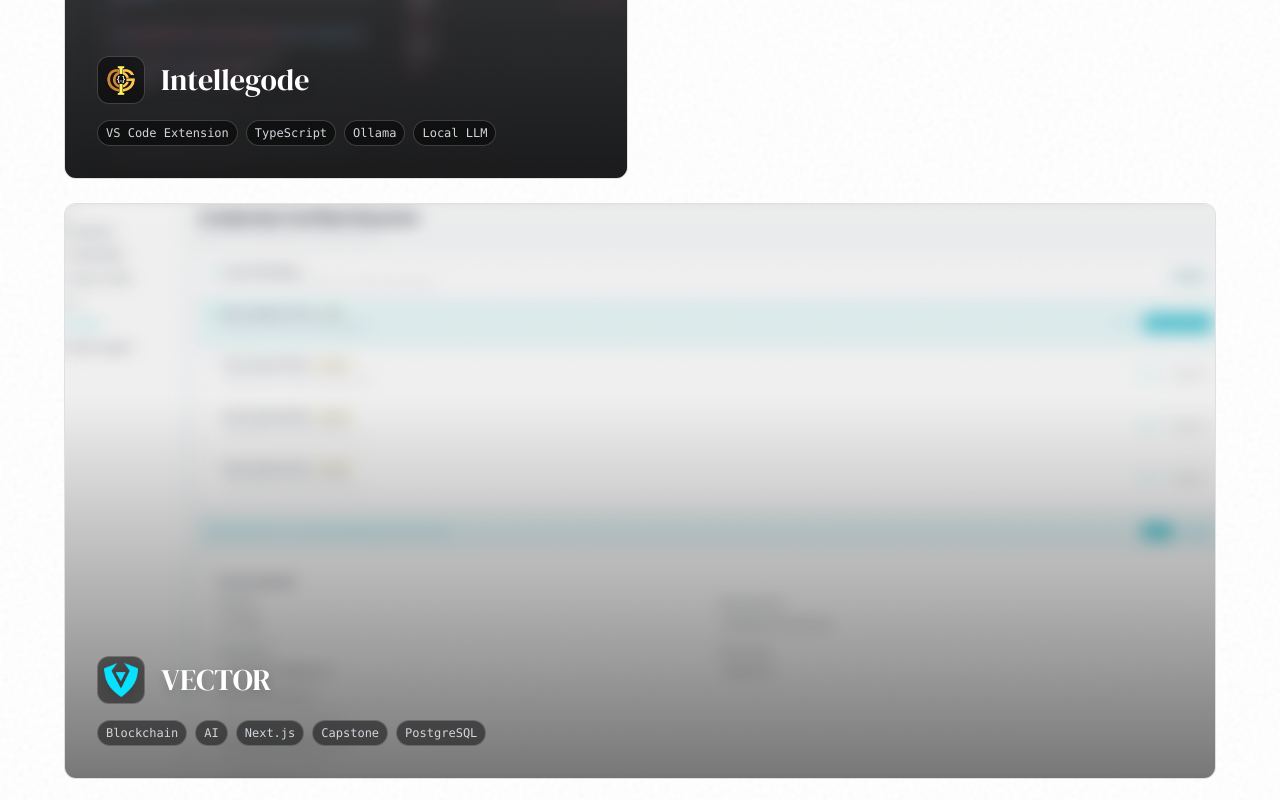
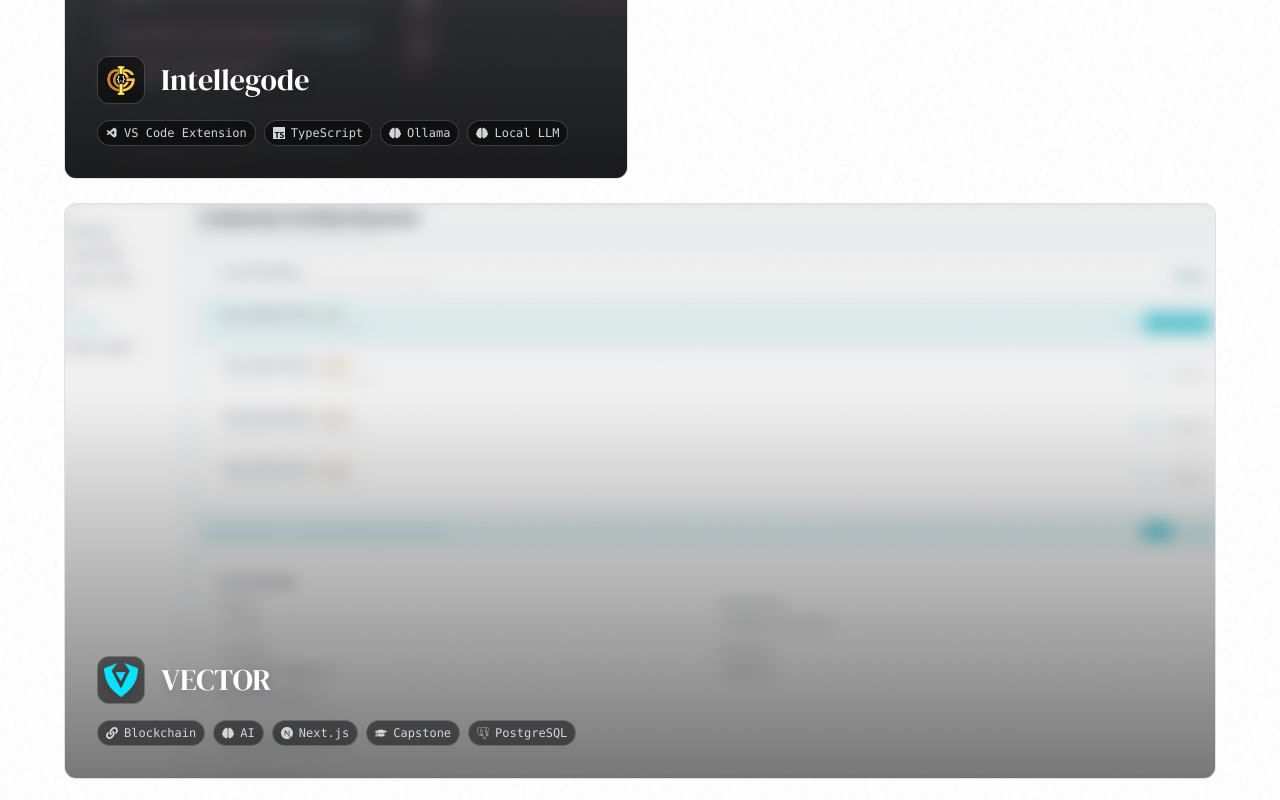
Before and after one commit to naxareth/Portfolio, a Next.js app: page /work in a window 1280 px wide. Shown: the part 540-1340 px from the top of the page. Built offline with nearby package versions, Linux system fonts and the light colour scheme; grey boxes are pictures that could not be loaded.

Commit message:
feat: install react-icons and add technology icons to project tags

```diff
--- a/package.json
+++ b/package.json
@@ -12,7 +12,8 @@
     "framer-motion": "^12.40.0",
     "next": "16.2.7",
     "react": "19.2.4",
-    "react-dom": "19.2.4"
+    "react-dom": "19.2.4",
+    "react-icons": "^5.6.0"
   },
   "devDependencies": {
     "@tailwindcss/postcss": "^4",
--- a/src/components/CaseStudyCard.tsx
+++ b/src/components/CaseStudyCard.tsx
@@ -5,6 +5,7 @@ import Link from 'next/link'
 import Image from 'next/image'
 import { motion, AnimatePresence } from 'framer-motion'
 import type { Project, ProjectGalleryImage } from '@/lib/projects'
+import TechIcon from './TechIcon'
 
 export default function CaseStudyCard({ project }: { project: Project }) {
   const [currentImageIndex, setCurrentImageIndex] = useState(0)
@@ -45,7 +46,8 @@ export default function CaseStudyCard({ project }: { project: Project }) {
             <p className="text-gray-300 font-serif max-w-sm mb-4 drop-shadow-md">{project.brief}</p>
             <div className="flex flex-wrap gap-2">
               {project.tags.map(tag => (
-                <span key={tag} className="text-xs font-mono text-gray-300 border border-white/20 px-2 py-1 rounded-full bg-black/50 backdrop-blur-sm">
+                <span key={tag} className="flex items-center text-xs font-mono text-gray-300 border border-white/20 px-2 py-1 rounded-full bg-black/50 backdrop-blur-sm">
+                  <TechIcon tag={tag} />
                   {tag}
                 </span>
               ))}
@@ -79,7 +81,8 @@ export default function CaseStudyCard({ project }: { project: Project }) {
           </div>
           <div className="flex flex-wrap gap-2">
             {project.tags.map(tag => (
-              <span key={tag} className="text-xs font-mono text-gray-300 border border-white/20 px-2 py-1 rounded-full bg-black/50 backdrop-blur-sm">
+              <span key={tag} className="flex items-center text-xs font-mono text-gray-300 border border-white/20 px-2 py-1 rounded-full bg-black/50 backdrop-blur-sm">
+                <TechIcon tag={tag} />
                 {tag}
               </span>
             ))}
--- a/src/components/CaseStudyFull.tsx
+++ b/src/components/CaseStudyFull.tsx
@@ -2,6 +2,7 @@ import Link from 'next/link'
 import Image from 'next/image'
 import type { Project } from '@/lib/projects'
 import ProjectSlideshow from './ProjectSlideshow'
+import TechIcon from './TechIcon'
 
 export default function CaseStudyFull({ project }: { project: Project }) {
   if (!project.caseStudy) return null;
@@ -30,7 +31,8 @@ export default function CaseStudyFull({ project }: { project: Project }) {
         </div>
         <div className="flex flex-wrap items-center gap-4 mb-8">
           {project.tags.map(tag => (
-            <span key={tag} className="text-sm font-mono text-muted border border-border px-3 py-1 rounded-full">
+            <span key={tag} className="flex items-center text-sm font-mono text-muted border border-border px-3 py-1 rounded-full">
+              <TechIcon tag={tag} />
               {tag}
             </span>
           ))}
@@ -90,7 +92,8 @@ export default function CaseStudyFull({ project }: { project: Project }) {
             <h2 className="text-3xl font-serif mb-6">Stack</h2>
             <div className="flex flex-wrap gap-2">
               {project.caseStudy.stack.map(item => (
-                <span key={item} className="text-sm border border-border px-3 py-1 rounded bg-surface text-muted">
+                <span key={item} className="flex items-center text-sm border border-border px-3 py-1 rounded bg-surface text-muted">
+                  <TechIcon tag={item} />
                   {item}
                 </span>
               ))}
--- /dev/null
+++ b/src/components/TechIcon.tsx
@@ -0,0 +1,36 @@
+import {
+  SiNextdotjs,
+  SiTypescript,
+  SiPostgresql,
+} from 'react-icons/si'
+import { VscVscode } from 'react-icons/vsc'
+import { FaBrain, FaLink, FaGraduationCap, FaChartLine, FaLaptopCode } from 'react-icons/fa'
+
+export default function TechIcon({ tag }: { tag: string }) {
+  const iconProps = { className: "w-3 h-3 mr-1.5 inline shrink-0" }
+
+  switch(tag.toLowerCase()) {
+    case 'next.js':
+      return <SiNextdotjs {...iconProps} />
+    case 'typescript':
+      return <SiTypescript {...iconProps} />
+    case 'postgresql':
+      return <SiPostgresql {...iconProps} />
+    case 'vs code extension':
+      return <VscVscode {...iconProps} />
+    case 'ai':
+    case 'local llm':
+    case 'ollama':
+      return <FaBrain {...iconProps} />
+    case 'blockchain':
+      return <FaLink {...iconProps} />
+    case 'capstone':
+      return <FaGraduationCap {...iconProps} />
+    case 'applied analytics':
+      return <FaChartLine {...iconProps} />
+    case 'system development':
+      return <FaLaptopCode {...iconProps} />
+    default:
+      return null
+  }
+}
```
Also changed, not shown: 1 other file (tests, documents, lock files or other folders).
